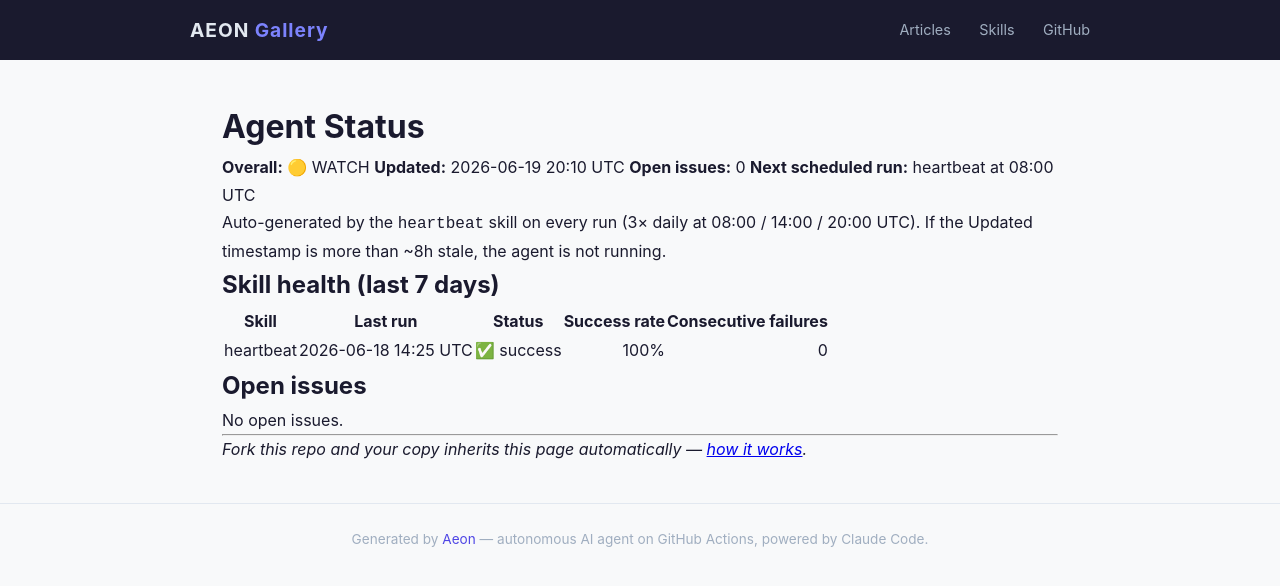
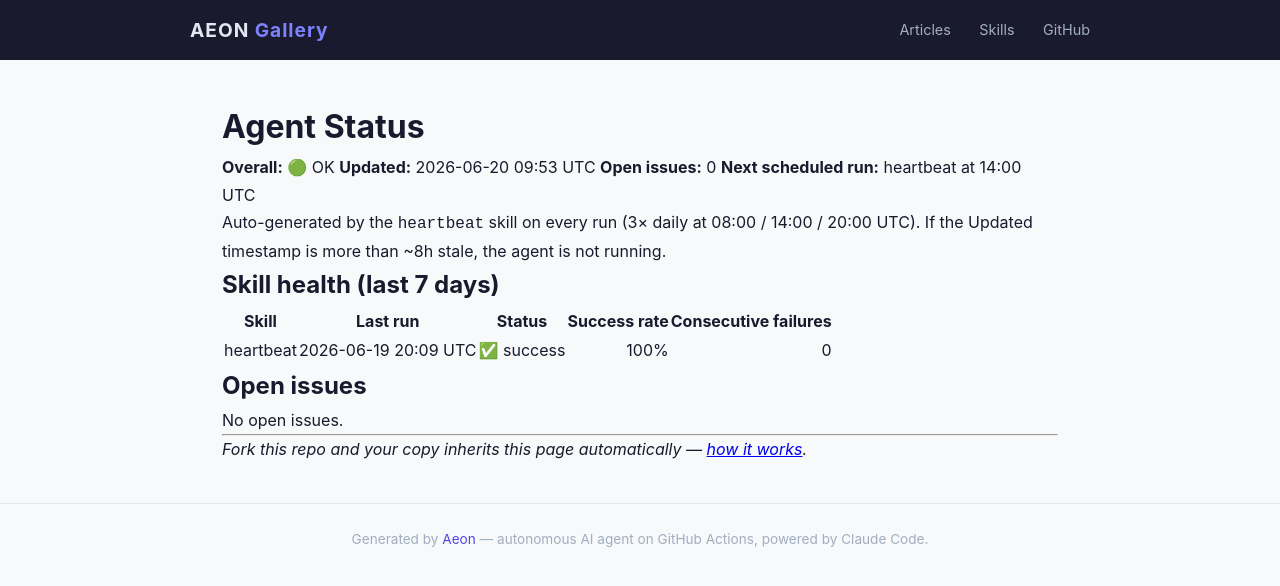
Before and after one commit to amaz98/maz-aeon, a Jekyll site: the page built from docs/status.md, in a window 1280 px wide. Shown: the top 586 px of the page. Built offline with Jekyll 4.4.1, drawn with Linux system fonts in a browser that asks for light colours.

Commit message:
chore(heartbeat): auto-commit 2026-06-20

```diff
--- a/docs/status.md
+++ b/docs/status.md
@@ -6,10 +6,10 @@
 
 # Agent Status
 
-**Overall:** 🟡 WATCH
-**Updated:** 2026-06-19 20:10 UTC
+**Overall:** 🟢 OK
+**Updated:** 2026-06-20 09:53 UTC
 **Open issues:** 0
-**Next scheduled run:** heartbeat at 08:00 UTC
+**Next scheduled run:** heartbeat at 14:00 UTC
 
 Auto-generated by the `heartbeat` skill on every run (3× daily at 08:00 / 14:00 / 20:00 UTC). If the Updated timestamp is more than ~8h stale, the agent is not running.
 
@@ -17,7 +17,7 @@
 
 | Skill | Last run | Status | Success rate | Consecutive failures |
 |-------|----------|--------|-------------:|---------------------:|
-| heartbeat | 2026-06-18 14:25 UTC | ✅ success | 100% | 0 |
+| heartbeat | 2026-06-19 20:09 UTC | ✅ success | 100% | 0 |
 
 ## Open issues
 
--- a/memory/token-usage.csv
+++ b/memory/token-usage.csv
@@ -63,3 +63,4 @@
 2026-06-17,heartbeat,claude-opus-4-7,11,4999,301261,33319
 2026-06-18,heartbeat,claude-opus-4-7,21,4181,809964,31656
 2026-06-19,heartbeat,claude-opus-4-7,22,8648,874733,35750
+2026-06-20,heartbeat,claude-opus-4-7,12,5105,339686,32138
```
Also changed, not shown: memory/logs/2026-06-20.md (added, +10 -0 lines), .outputs/heartbeat.md.
